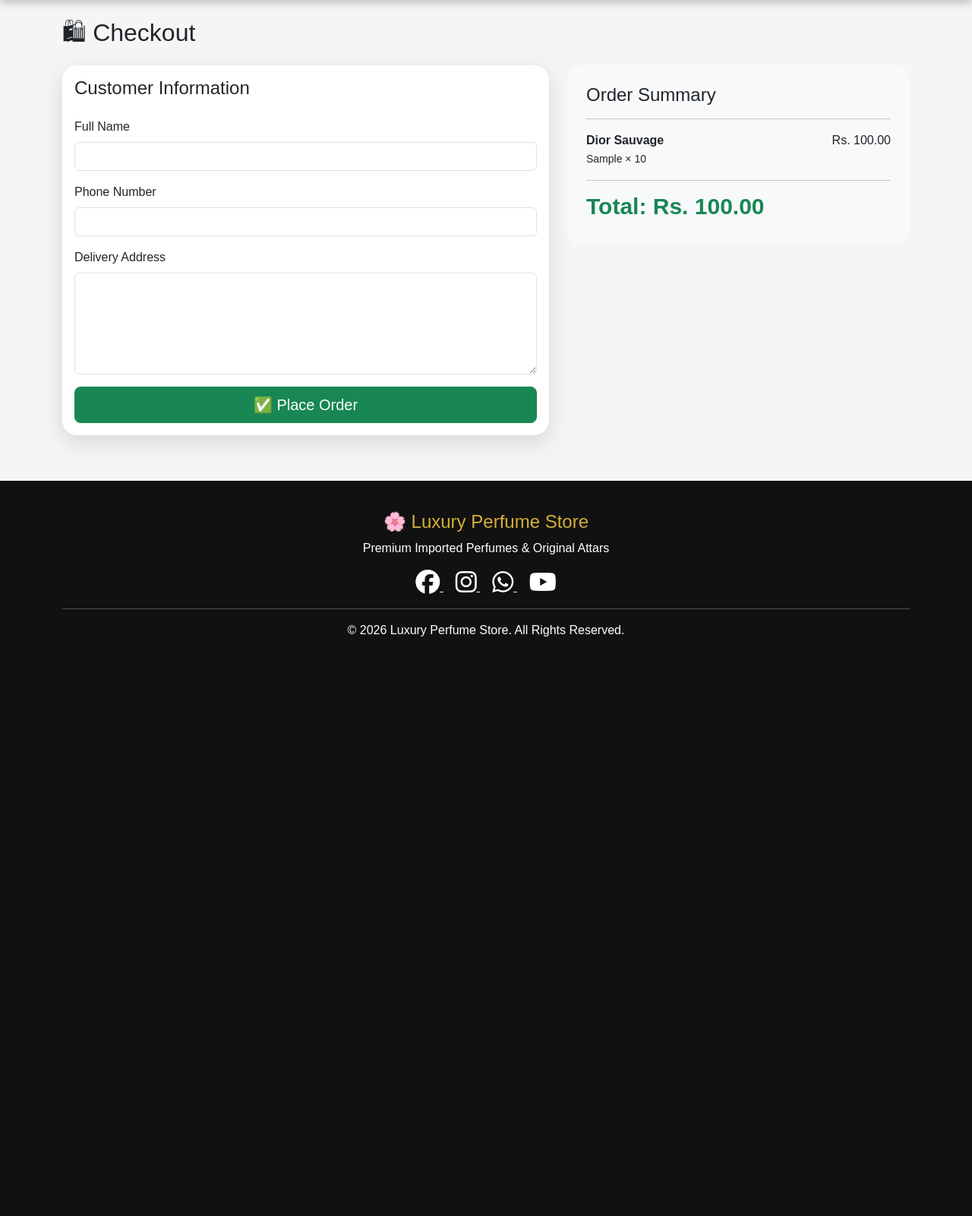
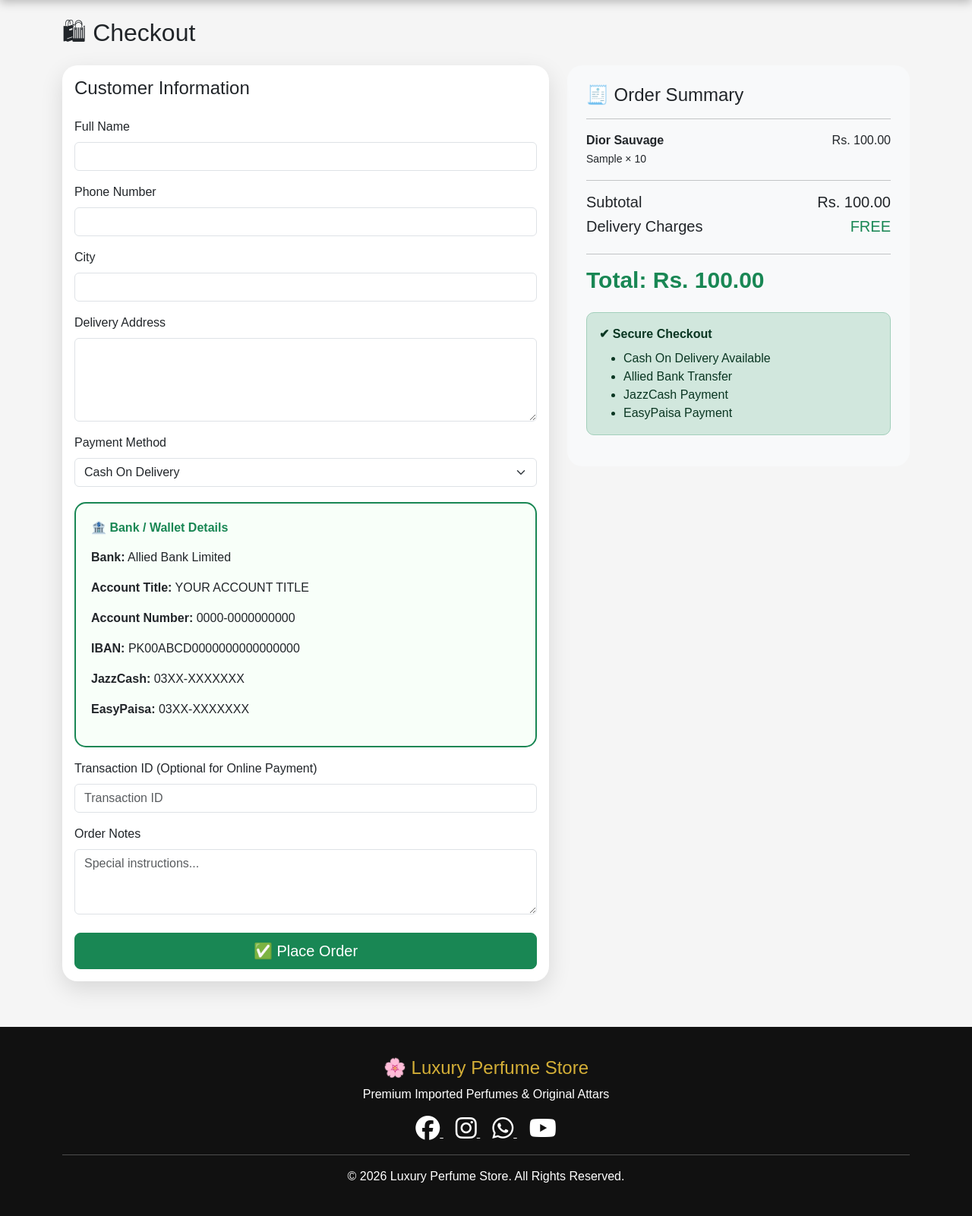
Before and after one commit to anusahmedofficial7-commits/ss-perfume, a Django app: page /checkout/ in a window 1280 px wide. Shown: the part 80-1681 px from the top of the page at 76% size. Before the commit the page ends 918 px from the top, so only its background shows below. Run offline with Django 5.2, Linux system fonts and the light colour scheme; a user stored in the database is signed in; data comes from the database, SQL or seed files in the repository; both versions use the stored data as it was after the commit; tables that the repository leaves empty hold one stand-in row (values such as "Sample post").

Commit message:
Update website

```diff
--- a/perfume/views.py
+++ b/perfume/views.py
@@ -33,6 +33,10 @@ def home(request):
             Q(description__icontains=query)
         )
 
+    featured = perfumes.filter(featured=True)
+    best_sellers = perfumes.filter(best_seller=True)
+    new_arrivals = perfumes.filter(new_arrival=True)
+
     cart_count = 0
     wishlist_count = 0
 
@@ -40,12 +44,17 @@ def home(request):
         cart_count = Cart.objects.filter(user=request.user).count()
         wishlist_count = Wishlist.objects.filter(user=request.user).count()
 
-    return render(request, "home.html", {
+    context = {
         "perfumes": perfumes,
+        "featured": featured,
+        "best_sellers": best_sellers,
+        "new_arrivals": new_arrivals,
         "query": query,
         "cart_count": cart_count,
         "wishlist_count": wishlist_count,
-    })
+    }
+
+    return render(request, "home.html", context)
 
 
 # ==========================
@@ -54,7 +63,10 @@ def home(request):
 
 def product_detail(request, id):
 
-    perfume = get_object_or_404(Perfume, id=id)
+    perfume = get_object_or_404(
+        Perfume,
+        id=id
+    )
 
     if request.method == "POST":
 
@@ -65,12 +77,18 @@ def product_detail(request, id):
             user=request.user,
             perfume=perfume,
             rating=request.POST.get("rating"),
-            comment=request.POST.get("comment")
+            comment=request.POST.get("comment"),
         )
 
-        messages.success(request, "Review submitted successfully.")
+        messages.success(
+            request,
+            "Review submitted successfully."
+        )
 
-        return redirect("product_detail", id=id)
+        return redirect(
+            "product_detail",
+            id=id
+        )
 
     sizes = perfume.sizes.all()
 
@@ -78,14 +96,23 @@ def product_detail(request, id):
         perfume=perfume
     ).order_by("-created_at")
 
-    return render(request, "product_detail.html", {
-        "perfume": perfume,
-        "sizes": sizes,
-        "reviews": reviews,
-    })
+    related_products = Perfume.objects.filter(
+        category=perfume.category
+    ).exclude(
+        id=perfume.id
+    )[:4]
 
-
-# ==========================
+    return render(
+        request,
+        "product_detail.html",
+        {
+            "perfume": perfume,
+            "sizes": sizes,
+            "reviews": reviews,
+            "related_products": related_products,
+        },
+    )
+    # ==========================
 # ADD TO CART
 # ==========================
 
@@ -95,6 +122,10 @@ def add_to_cart(request, id):
     perfume = get_object_or_404(Perfume, id=id)
 
     size = request.POST.get("size")
+
+    if not size:
+        messages.error(request, "Please select a perfume size.")
+        return redirect("product_detail", id=id)
 
     perfume_size = get_object_or_404(
         PerfumeSize,
@@ -107,7 +138,9 @@ def add_to_cart(request, id):
         perfume=perfume,
         size=size,
         defaults={
-            "price": perfume_size.price
+            "price": perfume_size.discount_price
+            if perfume_size.discount_price
+            else perfume_size.price
         }
     )
 
@@ -115,7 +148,7 @@ def add_to_cart(request, id):
         cart_item.quantity += 1
         cart_item.save()
 
-    messages.success(request, "Product added to cart.")
+    messages.success(request, "Product added to cart successfully.")
 
     return redirect("cart")
 
@@ -135,11 +168,17 @@ def cart(request):
         item.subtotal = item.price * item.quantity
         total += item.subtotal
 
-    return render(request, "cart.html", {
-        "cart_items": cart_items,
-        "total": total,
-    })
-    # ==========================
+    return render(
+        request,
+        "cart.html",
+        {
+            "cart_items": cart_items,
+            "total": total,
+        }
+    )
+
+
+# ==========================
 # INCREASE QUANTITY
 # ==========================
 
@@ -214,9 +253,13 @@ def wishlist(request):
         user=request.user
     )
 
-    return render(request, "wishlist.html", {
-        "wishlist_items": wishlist_items
-    })
+    return render(
+        request,
+        "wishlist.html",
+        {
+            "wishlist_items": wishlist_items
+        }
+    )
 
 
 # ==========================
@@ -238,30 +281,21 @@ def add_to_wishlist(request, id):
 
     messages.success(
         request,
-        "Added to wishlist."
+        "Added to wishlist successfully."
     )
 
     return redirect("wishlist")
-
-
-# ==========================
+    # ==========================
 # CHECKOUT
 # ==========================
 
 @login_required
 def checkout(request):
 
-    cart_items = Cart.objects.filter(
-        user=request.user
-    )
+    cart_items = Cart.objects.filter(user=request.user)
 
     if not cart_items.exists():
-
-        messages.warning(
-            request,
-            "Your cart is empty."
-        )
-
+        messages.warning(request, "Your cart is empty.")
         return redirect("home")
 
     total = 0
@@ -270,11 +304,23 @@ def checkout(request):
         item.subtotal = item.price * item.quantity
         total += item.subtotal
 
-    return render(request, "checkout.html", {
+    context = {
         "cart_items": cart_items,
         "total": total,
-    })
-    # ==========================
+
+        # Client apni details yahan change karega
+        "bank_name": "Allied Bank Limited",
+        "account_title": "YOUR ACCOUNT TITLE",
+        "account_number": "0000-0000000000",
+        "iban": "PK00ABCD0000000000000000",
+        "jazzcash": "03XX-XXXXXXX",
+        "easypaisa": "03XX-XXXXXXX",
+    }
+
+    return render(request, "checkout.html", context)
+
+
+# ==========================
 # PLACE ORDER
 # ==========================
 
@@ -292,25 +338,43 @@ def place_order(request):
 
     total = sum(item.price * item.quantity for item in cart_items)
 
+    payment_method = request.POST.get("payment_method")
+    transaction_id = request.POST.get("transaction_id")
+
     order_number = "ORD" + str(random.randint(100000, 999999))
 
     while Order.objects.filter(order_number=order_number).exists():
         order_number = "ORD" + str(random.randint(100000, 999999))
+
+    payment_status = "Pending"
+
+    if payment_method == "COD":
+        payment_status = "Pending"
+    else:
+        payment_status = "Paid" if transaction_id else "Pending"
 
     Order.objects.create(
         user=request.user,
         customer_name=request.POST.get("name"),
         phone=request.POST.get("phone"),
         address=request.POST.get("address"),
+        city=request.POST.get("city"),
         total_amount=total,
         order_number=order_number,
+
+        payment_method=payment_method,
+        transaction_id=transaction_id,
+        payment_status=payment_status,
+
+        status="Pending",
+        notes=request.POST.get("notes"),
     )
 
     cart_items.delete()
 
     messages.success(
         request,
-        f"Order placed successfully. Order Number: {order_number}"
+        f"Your order has been placed successfully. Order Number: {order_number}"
     )
 
     return redirect("success")
@@ -323,9 +387,7 @@ def place_order(request):
 @login_required
 def success(request):
     return render(request, "success.html")
-
-
-# ==========================
+    # ==========================
 # TRACK ORDER
 # ==========================
 
@@ -341,12 +403,19 @@ def track_order(request):
             order_number=order_number
         ).first()
 
-        if not order:
-            messages.error(request, "Order not found.")
+        if order is None:
+            messages.error(
+                request,
+                "Order not found."
+            )
 
-    return render(request, "track_order.html", {
-        "order": order
-    })
+    return render(
+        request,
+        "track_order.html",
+        {
+            "order": order
+        }
+    )
 
 
 # ==========================
@@ -375,7 +444,10 @@ def signup(request):
             password=password
         )
 
-        messages.success(request, "Account created successfully.")
+        messages.success(
+            request,
+            "Account created successfully. Please login."
+        )
 
         return redirect("login")
 
@@ -388,21 +460,35 @@ def signup(request):
 
 def login_view(request):
 
+    if request.user.is_authenticated:
+        return redirect("home")
+
     if request.method == "POST":
 
         username = request.POST.get("username")
         password = request.POST.get("password")
 
         user = authenticate(
+            request,
             username=username,
             password=password
         )
 
-        if user:
+        if user is not None:
+
             login(request, user)
+
+            messages.success(
+                request,
+                f"Welcome {user.username}"
+            )
+
             return redirect("home")
 
-        messages.error(request, "Invalid username or password.")
+        messages.error(
+            request,
+            "Invalid username or password."
+        )
 
     return render(request, "login.html")
 
@@ -416,7 +502,10 @@ def logout_view(request):
 
     logout(request)
 
-    messages.success(request, "Logged out successfully.")
+    messages.success(
+        request,
+        "Logged out successfully."
+    )
 
     return redirect("home")
 
@@ -432,9 +521,16 @@ def profile(request):
         user=request.user
     ).order_by("-created_at")
 
-    return render(request, "profile.html", {
-        "orders": orders
-    })
+    total_orders = orders.count()
+
+    return render(
+        request,
+        "profile.html",
+        {
+            "orders": orders,
+            "total_orders": total_orders,
+        }
+    )
 
 
 # ==========================
--- a/templates/checkout.html
+++ b/templates/checkout.html
@@ -26,6 +26,20 @@ Checkout
     font-weight:bold;
 }
 
+.payment-box{
+    border:2px solid #198754;
+    border-radius:15px;
+    padding:20px;
+    margin-top:20px;
+    background:#f8fff9;
+}
+
+.payment-title{
+    font-weight:bold;
+    color:#198754;
+    margin-bottom:15px;
+}
+
 </style>
 
 {% endblock %}
@@ -45,9 +59,7 @@ Checkout
 <div class="card-body">
 
 <h4 class="mb-4">
-
 Customer Information
-
 </h4>
 
 <form method="POST" action="{% url 'place_order' %}">
@@ -55,56 +67,138 @@ Customer Information
 {% csrf_token %}
 
 <div class="mb-3">
+<label class="form-label">Full Name</label>
+<input
+type="text"
+name="name"
+class="form-control"
+required>
+</div>
+
+<div class="mb-3">
+<label class="form-label">Phone Number</label>
+<input
+type="text"
+name="phone"
+class="form-control"
+required>
+</div>
+
+<div class="mb-3">
+<label class="form-label">City</label>
+<input
+type="text"
+name="city"
+class="form-control"
+required>
+</div>
+
+<div class="mb-3">
+<label class="form-label">Delivery Address</label>
+<textarea
+name="address"
+rows="4"
+class="form-control"
+required></textarea>
+</div>
+
+<div class="mb-3">
+<label class="form-label">
+Payment Method
+</label>
+
+<select
+name="payment_method"
+class="form-select"
+required>
+
+<option value="COD">
+Cash On Delivery
+</option>
+
+<option value="ALLIED">
+Allied Bank Transfer
+</option>
+
+<option value="JAZZCASH">
+JazzCash
+</option>
+
+<option value="EASYPAISA">
+EasyPaisa
+</option>
+
+</select>
+
+</div>
+
+<div class="payment-box">
+
+<div class="payment-title">
+🏦 Bank / Wallet Details
+</div>
+
+<p>
+<b>Bank:</b> {{ bank_name }}
+</p>
+
+<p>
+<b>Account Title:</b> {{ account_title }}
+</p>
+
+<p>
+<b>Account Number:</b> {{ account_number }}
+</p>
+
+<p>
+<b>IBAN:</b> {{ iban }}
+</p>
+
+<p>
+<b>JazzCash:</b> {{ jazzcash }}
+</p>
+
+<p>
+<b>EasyPaisa:</b> {{ easypaisa }}
+</p>
+
+</div>
+
+<div class="mt-3">
 
 <label class="form-label">
 
-Full Name
+Transaction ID
+(Optional for Online Payment)
 
 </label>
 
 <input
 type="text"
-name="name"
+name="transaction_id"
 class="form-control"
-required>
+placeholder="Transaction ID">
 
 </div>
 
-<div class="mb-3">
+<div class="mt-3">
 
 <label class="form-label">
 
-Phone Number
-
-</label>
-
-<input
-type="text"
-name="phone"
-class="form-control"
-required>
-
-</div>
-
-<div class="mb-3">
-
-<label class="form-label">
-
-Delivery Address
+Order Notes
 
 </label>
 
 <textarea
-name="address"
-rows="5"
+name="notes"
+rows="3"
 class="form-control"
-required></textarea>
+placeholder="Special instructions..."></textarea>
 
 </div>
-
 <button
 type="submit"
-class="btn btn-success btn-lg w-100">
+class="btn btn-success btn-lg w-100 mt-4">
 
 ✅ Place Order
 
@@ -124,7 +218,7 @@ class="btn btn-success btn-lg w-100">
 
 <h4>
 
-Order Summary
+🧾 Order Summary
 
 </h4>
 
@@ -164,11 +258,63 @@ Rs. {{ item.subtotal }}
 
 <hr>
 
+<div class="d-flex justify-content-between">
+
+<h5>
+
+Subtotal
+
+</h5>
+
+<h5>
+
+Rs. {{ total }}
+
+</h5>
+
+</div>
+
+<div class="d-flex justify-content-between">
+
+<h5>
+
+Delivery Charges
+
+</h5>
+
+<h5 class="text-success">
+
+FREE
+
+</h5>
+
+</div>
+
+<hr>
+
 <h3 class="total-price">
 
 Total: Rs. {{ total }}
 
 </h3>
+
+<div class="alert alert-success mt-4">
+
+<b>✔ Secure Checkout</b>
+
+<ul class="mb-0 mt-2">
+
+<li>Cash On Delivery Available</li>
+
+<li>Allied Bank Transfer</li>
+
+<li>JazzCash Payment</li>
+
+<li>EasyPaisa Payment</li>
+
+</ul>
+
+</div>
 
 </div>
 
```
Also changed, not shown: perfume/admin.py (+32 -1 lines), perfume/models.py (+59 -7 lines), templates/profile.html (+91 -19 lines), templates/track_order.html (+69 -42 lines), db.sqlite3, perfume/migrations/0002_order_city_order_notes_order_payment_method_and_more.py (added).
